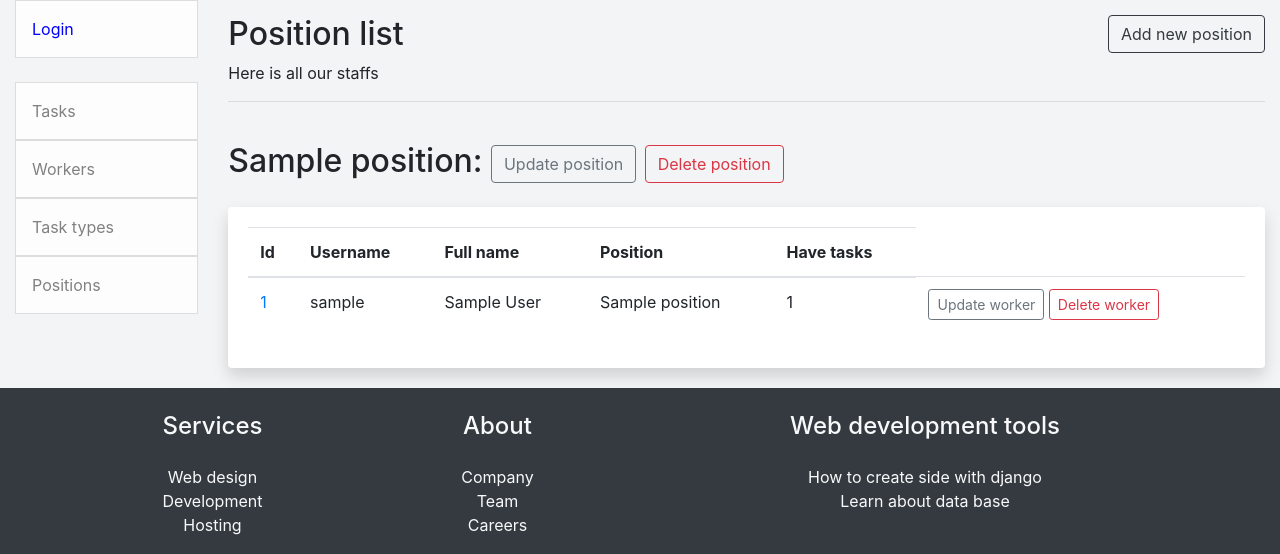
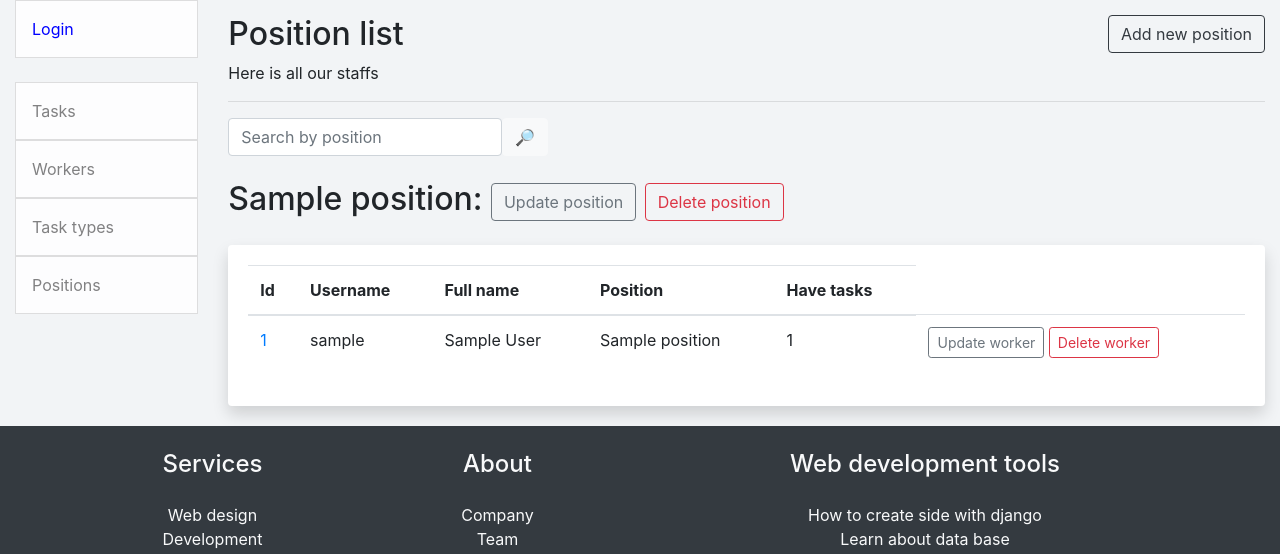
Before and after one commit to prochigor/task-manager, a Django app: page /positions/ in a window 1280 px wide; the page is wider, and only the part inside the window is pictured. Shown: the top 554 px of that part. Run offline with Django 4.2, Linux system fonts and the light colour scheme; tables that the repository leaves empty hold one stand-in row (values such as "Sample post"); some libraries are stand-ins or nearby versions.

Commit message:
Add search form for position

```diff
--- a/task/forms.py
+++ b/task/forms.py
@@ -54,3 +54,12 @@ class TypeSearchForm(forms.Form):
         label="",
         widget=forms.TextInput(attrs={"placeholder": "Search by type task"})
     )
+
+
+class PositionSearchForm(forms.Form):
+    name = forms.CharField(
+        max_length=255,
+        required=False,
+        label="",
+        widget=forms.TextInput(attrs={"placeholder": "Search by position"})
+    )
--- a/task/views.py
+++ b/task/views.py
@@ -5,7 +5,7 @@ from django.views import generic
 from task.forms import (
     WorkerCreationForm,
     TaskCreateForm,
-    TaskSearchForm, WorkerSearchForm, TypeSearchForm,
+    TaskSearchForm, WorkerSearchForm, TypeSearchForm, PositionSearchForm,
 )
 from task.models import Task, Worker, TaskType, Position
 
@@ -140,7 +140,23 @@ class TypeDeleteView(generic.DeleteView):
 
 class PositionListView(generic.ListView):
     paginate_by = 3
-    queryset = Position.objects.all()
+
+    def get_context_data(self, *, object_list=None, **kwargs):
+        context = super(PositionListView, self).get_context_data(**kwargs)
+        name = self.request.GET.get("name", "")
+        context["search_form"] = PositionSearchForm(
+            initial={"name": name}
+        )
+        return context
+
+    def get_queryset(self):
+        queryset = Position.objects.all()
+        form = PositionSearchForm(self.request.GET)
+        if form.is_valid():
+            return queryset.filter(
+                name__icontains=form.cleaned_data["name"]
+            )
+        return queryset
 
 
 class PositionCreateView(generic.CreateView):
--- a/templates/task/position_list.html
+++ b/templates/task/position_list.html
@@ -1,4 +1,5 @@
 {% extends "base.html" %}
+{% load crispy_forms_filters %}
 
 {% block content %}
   <h2 style="margin-top: 15px;">
@@ -9,13 +10,18 @@
   </h2>
   <p>Here is all our staffs</p>
   <hr>
+  <form method="get" action="" class="form-inline">
+    {{ search_form|crispy }}
+    <input class="btn btn-light" type="submit" value="🔎">
+  </form>
   {% for position in object_list %}
 
     <div class="row">
       <div class="col-md-10">
         <h2 class="my-4">
           {{ position.name }}:
-          <a href="{% url 'task:position-update' pk=position.id %}" class="btn btn-outline-secondary">Update position</a>
+          <a href="{% url 'task:position-update' pk=position.id %}" class="btn btn-outline-secondary">Update
+            position</a>
           <a href="{% url 'task:position-delete' pk=position.id %}" class="btn btn-outline-danger">Delete position</a>
         </h2>
       </div>
@@ -41,8 +47,10 @@
             <td><span class="fw-normal">{{ worker.position }}</span></td>
             <td><span class="fw-normal">{{ worker.tasks.count }}</span></td>
             <td>
-              <a href="{% url 'task:worker-update' pk=worker.id %}" class="btn btn-sm btn-outline-secondary">Update worker</a>
-              <a href="{% url 'task:worker-delete' pk=worker.id %}" class="btn btn-sm btn-outline-danger">Delete worker</a>
+              <a href="{% url 'task:worker-update' pk=worker.id %}" class="btn btn-sm btn-outline-secondary">Update
+                worker</a>
+              <a href="{% url 'task:worker-delete' pk=worker.id %}" class="btn btn-sm btn-outline-danger">Delete
+                worker</a>
             </td>
           </tr>
           </tbody>
```
